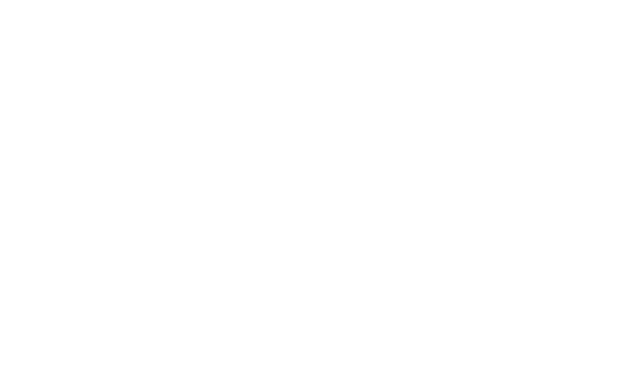
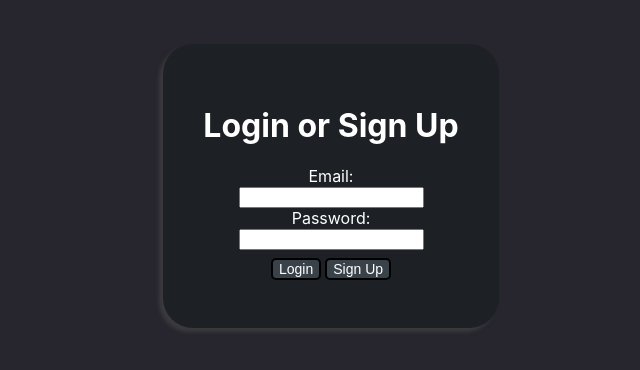
Before and after one commit to shakikk/workwise-portal, a React (Create React App) app: page /login in a window 1280 px wide. Before the commit this address had no page. Shown: the part 214-584 px from the top of the page, without its empty margins (309-949 px from the left). Built offline with nearby package versions, Linux system fonts and the light colour scheme; no server answers.

Commit message:
Revert "Revert "Merge branch 'master' of https://github.com/shakikk/workwise-portal""
This reverts commit 69b0fbc935702c1ee334354fcb34c6421c62089e.

```diff
--- a/package.json
+++ b/package.json
@@ -6,6 +6,7 @@
     "@testing-library/jest-dom": "^5.16.5",
     "@testing-library/react": "^13.4.0",
     "@testing-library/user-event": "^13.5.0",
+    "firebase": "^9.19.1",
     "react": "^18.2.0",
     "react-dom": "^18.2.0",
     "react-router-dom": "^6.10.0",
--- a/src/App.js
+++ b/src/App.js
@@ -1,19 +1,104 @@
-import React from 'react';
-import { BrowserRouter as Router, Route, Routes } from 'react-router-dom';
+import React, { useState, useEffect } from 'react';
+import { BrowserRouter as Router, Route, Routes, Navigate, useNavigate, Link } from 'react-router-dom';
+import { getAuth, createUserWithEmailAndPassword, signInWithEmailAndPassword, onAuthStateChanged } from 'firebase/auth';
+import HomePage from './pages/homePage';
 import Announcements from './pages/announcements';
-import Holidays from './pages/Holidays';
+import Holidays from './pages/holidays';
 import PageThree from './pages/pageThree';
-import HomePage from './pages/homePage';
+import { auth } from './Auth/firebase';
+
+function LoginPage() {
+    const navigate = useNavigate();
+    const [email, setEmail] = useState('');
+    const [password, setPassword] = useState('');
+    const [errorMessage, setErrorMessage] = useState('');
+
+    const handleEmailChange = (event) => {
+        setEmail(event.target.value);
+    };
+
+    const handlePasswordChange = (event) => {
+        setPassword(event.target.value);
+    };
+
+    const handleLogin = (event) => {
+        event.preventDefault();
+        setErrorMessage('');
+
+        signInWithEmailAndPassword(auth, email, password)
+            .then((userCredential) => {
+                const user = userCredential.user;
+                navigate('/');
+            })
+            .catch((error) => {
+                const errorCode = error.code;
+                const errorMessage = error.message;
+                setErrorMessage(errorMessage);
+            });
+    };
+
+    const handleSignUp = (event) => {
+        event.preventDefault();
+        setErrorMessage('');
+
+        createUserWithEmailAndPassword(auth, email, password)
+            .then((userCredential) => {
+                const user = userCredential.user;
+                navigate('/');
+            })
+            .catch((error) => {
+                const errorCode = error.code;
+                const errorMessage = error.message;
+                setErrorMessage(errorMessage);
+            });
+    };
+
+    return (
+        <div className="container">
+            <h1 >Login or Sign Up</h1>
+            <form onSubmit={handleLogin}>
+                <label className="label-style">
+                    Email:
+                    <br />
+                    <input type="email" value={email} onChange={handleEmailChange} required />
+                </label>
+                <br />
+                <label className="label-style">
+                    Password:
+                    <br />
+                    <input type="password" value={password} onChange={handlePasswordChange} required />
+                </label>
+                <br />
+                <button className="small-button" type="submit">Login</button>
+                <button className="small-button" onClick={handleSignUp}>Sign Up</button>
+            </form>
+            {errorMessage && <p>{errorMessage}</p>}
+        </div>
+    );
+}
 
 function App() {
+    const [user, setUser] = useState(null);
+
+    useEffect(() => {
+        onAuthStateChanged(auth, (user) => {
+            if (user) {
+                setUser(user);
+            } else {
+                setUser(null);
+            }
+        });
+    }, []);
+
     return (
         <Router>
             <div>
                 <Routes>
-                    <Route path="/" element={<HomePage />} />
-                    <Route path="/Announcements" element={<Announcements />} />
-                    <Route path="/Holidays" element={<Holidays />} />
-                    <Route path="/page-three" element={<PageThree />} />
+                    <Route path="/" element={user ? <HomePage /> : <Navigate to="/login" />} />
+                    <Route path="/announcements" element={user ? <Announcements /> : <Navigate to="/login" />} />
+                    <Route path="/holidays" element={user ? <Holidays /> : <Navigate to="/login" />} />
+                    <Route path="/page-three" element={user ? <PageThree /> : <Navigate to="/login" />} />
+                    <Route path="/login" element={<LoginPage />} />
                 </Routes>
             </div>
         </Router>
--- /dev/null
+++ b/src/Auth/SignOutButton.js
@@ -0,0 +1,18 @@
+import { getAuth, signOut } from 'firebase/auth';
+import { auth } from './firebase';
+
+function SignOutButton() {
+    const handleSignOut = () => {
+        signOut(auth)
+            .then(() => {
+                // Sign-out successful.
+            })
+            .catch((error) => {
+                // An error happened.
+            });
+    };
+
+    return <button className="small-button" onClick={handleSignOut}>Sign Out</button>;
+}
+
+export default SignOutButton;
--- /dev/null
+++ b/src/Auth/firebase.js
@@ -0,0 +1,19 @@
+// Import the functions you need from the SDKs you need
+import { initializeApp } from "firebase/app";
+import { getAuth } from "firebase/auth";
+// TODO: Add SDKs for Firebase products that you want to use
+// https://firebase.google.com/docs/web/setup#available-libraries
+
+// Your web app's Firebase configuration
+const firebaseConfig = {
+    apiKey: "AIzaSyAo6Pd0JvQRIFG-NkqHRw6hvMhJZQ4DkDU",
+    authDomain: "workwise-portal.firebaseapp.com",
+    projectId: "workwise-portal",
+    storageBucket: "workwise-portal.appspot.com",
+    messagingSenderId: "1008363345920",
+    appId: "1:1008363345920:web:121c83973f0fd2628c60e5"
+};
+
+// Initialize Firebase
+const app = initializeApp(firebaseConfig);
+export const auth = getAuth(app);
--- a/src/pages/homePage.js
+++ b/src/pages/homePage.js
@@ -1,6 +1,7 @@
 import React from 'react';
 import { Link } from 'react-router-dom';
 import './styles.css';
+import SignOutButton from '../Auth/SignOutButton';
 
 function HomePage() {
     return (
@@ -21,6 +22,16 @@ function HomePage() {
                     <button className="button-style">Page Three</button>
                 </Link>
             </div>
+            <p1> TO DO: </p1>
+            <ul>
+                <li>
+                    Holidays need to be implemented
+                </li>
+                <li>
+                    Announcements needs to be implemented
+                </li>
+            </ul>
+            <SignOutButton />
         </div>
     );
 }
--- a/src/pages/styles.css
+++ b/src/pages/styles.css
@@ -1,24 +1,23 @@
 .button-style {
-    background-color: #4FB653FF;
-    border: 2px solid black;
+    background-color: #2a3338;
+    border: 2px solid #101010;
     border-radius: 10px;
-    color: black;
-    padding: 15px 32px;
+    color: white;
     text-align: center;
     text-decoration: none;
     display: inline-block;
-    font-size: 18px;
-    margin: 8px 2px;
+    font-size: 16px;
+    margin: 10px;
     cursor: pointer;
-    width: 200px;
+    width: 220px;
     height: 60px;
 }
 
 .back-button {
-    background-color: #4FB653FF;
+    background-color: #394149;
     border: 2px solid black;
     border-radius: 16px;
-    color: black;
+    color: white;
     padding: 4px 18px;
     text-align: center;
     text-decoration: none;
@@ -28,6 +27,40 @@
     cursor: pointer;
 }
 
+.small-button {
+    background-color: #394149;
+    border: 2px solid black;
+    border-radius: 5px;
+    color: white;
+    text-align: center;
+    text-decoration: none;
+    display: inline-block;
+    font-size: 14px;
+    margin: 8px 2px;
+    cursor: pointer;
+
+}
+
+
+.label-style{
+    text-align: left;
+    color: white;
+}
+
 .container {
+    border-radius: 30px;
+    box-shadow: -4px 4px 4px #3b3b3f;
+    padding: 40px;
     text-align: center;
+    background-color: #1d2126;
+
 }
+
+body {
+    display: flex;
+    justify-content: center;
+    align-items: center;
+    height: 100vh;
+    background-color: #27252d;
+    color: white;
+}
```
Also changed, not shown: src/pages/holidays.js (renamed from src/pages/Holidays.js), 2 other files (tests, documents, lock files or other folders).
